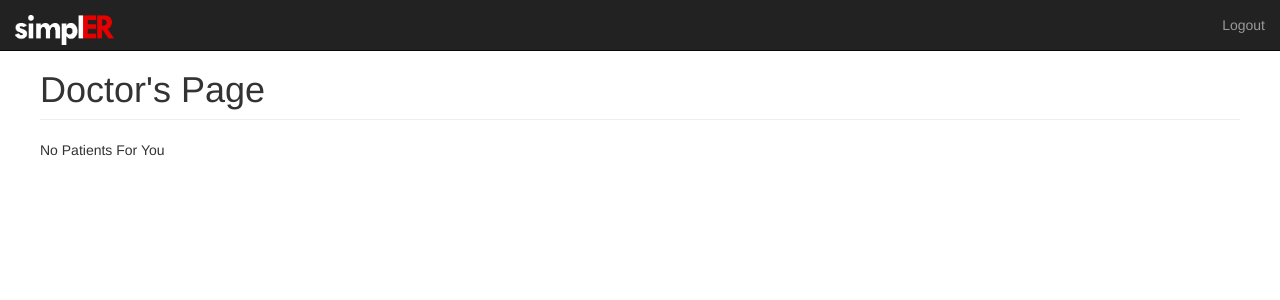
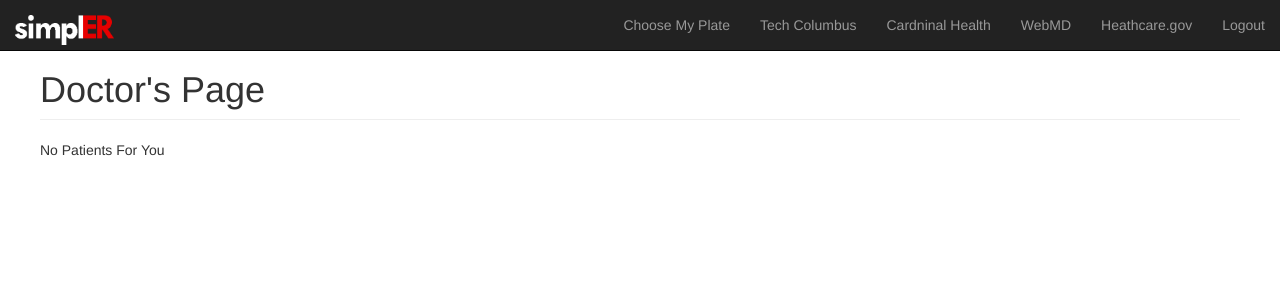
Before and after one commit to kylambouldin/sharklightning-hackathon, a Django app: page /ermanager/doctor_page/ in a window 1280 px wide. Shown: the top 300 px of the page. Run offline with Django 3.2, Linux system fonts and the light colour scheme; the visitor is signed in with stand-in values (Sample User, id 1); data that the repository does not hold is empty; some libraries are stand-ins or nearby versions.

Commit message:
added navbar links

```diff
--- a/simpler/ermanager/templates/base.html
+++ b/simpler/ermanager/templates/base.html
@@ -43,8 +43,14 @@
           <a class="navbar-brand" href="/"><img src="{% static "images/simpler_logo_white.png" %}" height="30px" width ="auto" ></a>
         </div>
         <div class="navbar-collapse collapse">
+
           <ul class="nav navbar-nav navbar-right">
-            <li><a href="/auth/logout_placeholder">Logout</a></li>
+	    <li> <a href="http://www.choosemyplate.gov/">Choose My Plate</a></li>
+	     <li> <a href="http://www.techcolumbus.org/">Tech Columbus</a></li>
+            <li> <a href="http://www.cardinal.com/">Cardninal Health</a></li>
+	    <li><a href="http://www.webmd.com/">WebMD</a></li>
+            <li><a href="https://www.healthcare.gov/">Heathcare.gov</a></li>
+	    <li><a href="/auth/logout_placeholder">Logout</a></li>
           </ul>
         </div>
       </div>
```
